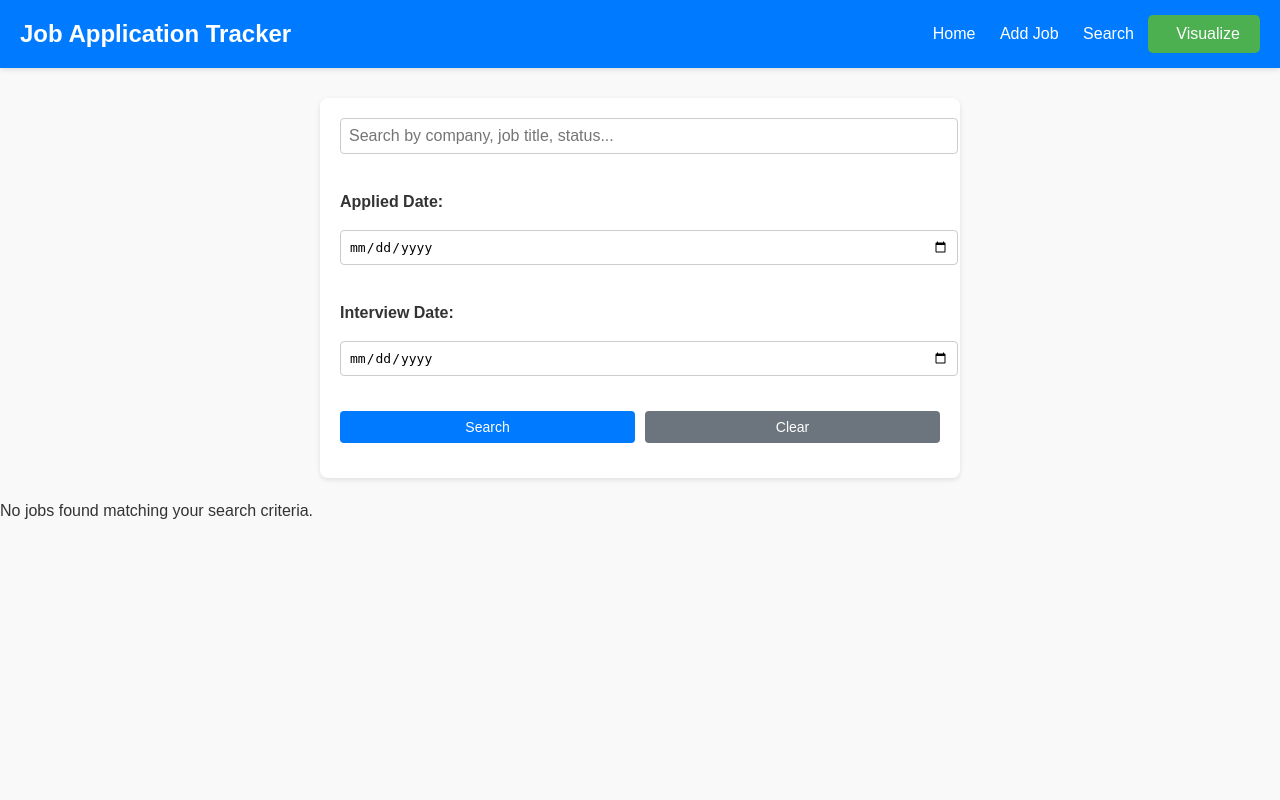
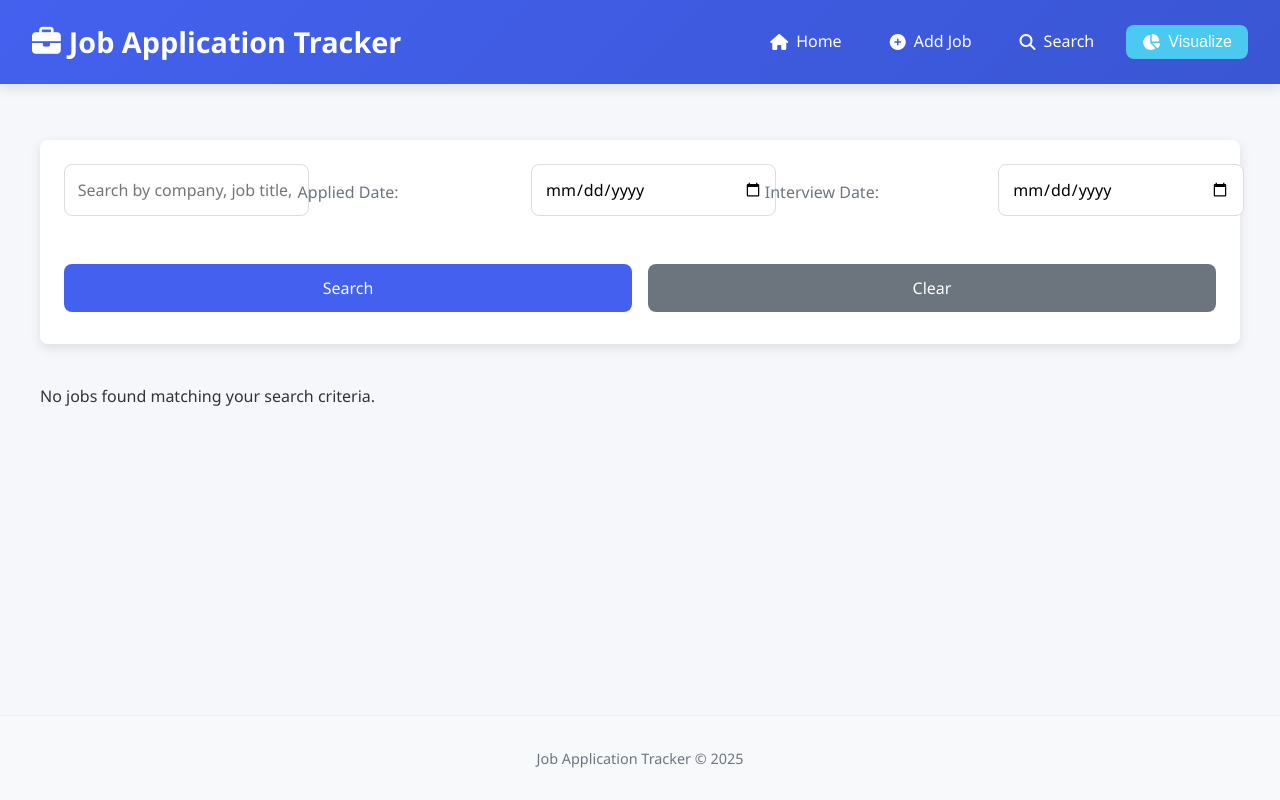
Before and after one commit to Navya-Sri-A/ease-job-track, a Flask app: page /search in a window 1280 px wide. Run offline with Flask 3, Linux system fonts and the light colour scheme; data that the repository does not hold is empty.

Commit message:
UI design Update

```diff
--- a/code/static/style.css
+++ b/code/static/style.css
@@ -1,181 +1,295 @@
+/* Modern Style for Job Application Tracker */
+:root {
+  --primary: #4361ee;
+  --primary-dark: #3a56d4;
+  --secondary: #4cc9f0;
+  --success: #06d6a0;
+  --warning: #ffd166;
+  --danger: #ef476f;
+  --light: #f8f9fa;
+  --dark: #212529;
+  --gray: #6c757d;
+  --box-shadow: 0 4px 12px rgba(0, 0, 0, 0.1);
+  --border-radius: 8px;
+  --transition: all 0.3s ease;
+}
+
 /* General Styles */
 body {
-  font-family: Arial, sans-serif;
+  font-family: 'Segoe UI', Tahoma, Geneva, Verdana, sans-serif;
   margin: 0;
   padding: 0;
   line-height: 1.6;
-  background-color: #f9f9f9;
+  background-color: #f5f7fa;
   color: #333;
+  min-height: 100vh;
+  display: flex;
+  flex-direction: column;
+}
+
+main {
+  flex: 1;
+  padding: 2rem;
+  max-width: 1200px;
+  margin: 0 auto;
+  width: 100%;
+}
+
+footer {
+  text-align: center;
+  padding: 1rem;
+  background-color: var(--light);
+  color: var(--gray);
+  font-size: 0.9rem;
+  border-top: 1px solid #eee;
+  margin-top: 2rem;
 }
 
 /* Header Styles */
 header {
-  background-color: #007bff;
+  background: linear-gradient(135deg, var(--primary), var(--primary-dark));
   color: white;
-  padding: 15px 20px;
+  padding: 1.2rem 2rem;
   display: flex;
   justify-content: space-between;
   align-items: center;
-  box-shadow: 0 2px 5px rgba(0, 0, 0, 0.1);
+  box-shadow: var(--box-shadow);
 }
 
 header h1 {
-  font-size: 1.5em;
+  font-size: 1.8rem;
   margin: 0;
+  font-weight: 600;
+  display: flex;
+  align-items: center;
+  gap: 0.5rem;
+}
+
+header nav {
+  display: flex;
+  align-items: center;
+  gap: 1rem;
 }
 
 header nav a {
   color: white;
-  margin-left: 20px;
   text-decoration: none;
-  font-size: 1em;
-  transition: color 0.3s ease;
+  font-size: 1rem;
+  padding: 0.5rem 1rem;
+  border-radius: var(--border-radius);
+  transition: var(--transition);
+  display: flex;
+  align-items: center;
+  gap: 0.5rem;
 }
 
 header nav a:hover {
-  color: #ffdd57;
+  background-color: rgba(255, 255, 255, 0.2);
 }
 
 /* Table Styles */
 table {
-  width: 95%;
-  margin: 20px auto;
+  width: 100%;
+  margin: 1.5rem 0;
   border-collapse: collapse;
   background: white;
-  box-shadow: 0 2px 5px rgba(0, 0, 0, 0.1);
-  border-radius: 5px;
+  box-shadow: var(--box-shadow);
+  border-radius: var(--border-radius);
   overflow: hidden;
 }
 
 table th,
 table td {
-  border: 1px solid #ddd;
-  padding: 15px;
+  padding: 1rem;
   text-align: left;
+  border-bottom: 1px solid #eee;
 }
 
 table th {
-  background-color: #f2f2f2;
-  font-weight: bold;
-  color: #555;
+  background-color: var(--primary);
+  color: white;
+  font-weight: 600;
+  text-transform: uppercase;
+  font-size: 0.85rem;
+  letter-spacing: 0.5px;
 }
 
-table tr:nth-child(even) {
-  background-color: #f9f9f9;
+table tr:last-child td {
+  border-bottom: none;
 }
 
 table tr:hover {
-  background-color: #f1f1f1;
+  background-color: rgba(67, 97, 238, 0.05);
+}
+
+/* Status-specific colors */
+td:nth-child(3) {
+  font-weight: 500;
+}
+
+tr td:nth-child(3):contains("Applied") {
+  color: var(--gray);
+}
+
+tr td:nth-child(3):contains("Interview") {
+  color: var(--warning);
+}
+
+tr td:nth-child(3):contains("Rejected") {
+  color: var(--danger);
+}
+
+tr td:nth-child(3):contains("Offer") {
+  color: var(--success);
 }
 
 /* Form Styles */
 form {
-  max-width: 400px;
-  margin: 30px auto;
-  padding: 20px;
+  max-width: 600px;
+  margin: 2rem auto;
+  padding: 2rem;
   background: white;
-  border-radius: 8px;
-  box-shadow: 0 2px 5px rgba(0, 0, 0, 0.1);
+  border-radius: var(--border-radius);
+  box-shadow: var(--box-shadow);
 }
 
 form label {
   display: block;
-  margin: 10px 0 5px;
-  font-weight: bold;
+  margin: 1rem 0 0.5rem;
+  font-weight: 500;
+  color: var(--dark);
 }
 
 form input,
 form select,
+form textarea,
 form button {
   width: 100%;
-  padding: 10px;
-  margin-bottom: 15px;
+  padding: 0.8rem;
+  margin-bottom: 0.5rem;
   border: 1px solid #ddd;
-  border-radius: 4px;
-  font-size: 1em;
+  border-radius: var(--border-radius);
+  font-size: 1rem;
+  font-family: inherit;
+}
+
+form textarea {
+  min-height: 100px;
+  resize: vertical;
 }
 
 form input:focus,
-form select:focus {
+form select:focus,
+form textarea:focus {
   outline: none;
-  border-color: #007bff;
-  box-shadow: 0 0 5px rgba(0, 123, 255, 0.5);
+  border-color: var(--primary);
+  box-shadow: 0 0 0 3px rgba(67, 97, 238, 0.2);
 }
 
-form button {
-  background-color: #007bff;
+form button,
+form input[type="submit"] {
+  background-color: var(--primary);
   color: white;
-  font-size: 1em;
+  font-weight: 600;
   cursor: pointer;
-  transition: background-color 0.3s ease;
+  transition: var(--transition);
+  border: none;
+  margin-top: 1rem;
 }
 
-form button:hover {
-  background-color: #0056b3;
+form button:hover,
+form input[type="submit"]:hover {
+  background-color: var(--primary-dark);
+  transform: translateY(-2px);
 }
 
-/* Responsive Design */
-@media (max-width: 768px) {
-  header {
-    flex-direction: column;
-    text-align: center;
-  }
-
-  table {
-    width: 100%;
-  }
-
-  form {
-    width: 90%;
-  }
+/* Action Links */
+td a {
+  display: inline-block;
+  padding: 0.4rem 0.8rem;
+  margin-right: 0.5rem;
+  text-decoration: none;
+  border-radius: var(--border-radius);
+  font-weight: 500;
+  font-size: 0.85rem;
+  transition: var(--transition);
 }
 
+td a[href*="edit"] {
+  background-color: var(--primary);
+  color: white;
+}
+
+td a[href*="delete"] {
+  background-color: var(--danger);
+  color: white;
+}
+
+td a[href*="feedback"], td a[href*="notes"] {
+  background-color: var(--secondary);
+  color: white;
+}
+
+td a:hover {
+  opacity: 0.9;
+  transform: translateY(-2px);
+}
+
+/* Search Form */
 .search-form {
-  margin-bottom: 20px;
-  display: flex;
-  flex-direction: column;
-  gap: 10px;
-  max-width: 600px;
+  margin: 1.5rem 0 2.5rem;
+  display: grid;
+  grid-template-columns: repeat(auto-fill, minmax(200px, 1fr));
+  gap: 1rem;
+  background: white;
+  padding: 1.5rem;
+  border-radius: var(--border-radius);
+  box-shadow: var(--box-shadow);
+  max-width: 100%;
 }
 
 .search-form input[type="text"],
 .search-form input[type="date"] {
-  padding: 8px;
-  border: 1px solid #ccc;
-  border-radius: 4px;
+  padding: 0.8rem;
+  border: 1px solid #ddd;
+  border-radius: var(--border-radius);
   width: 100%;
 }
 
 .search-form label {
-  font-weight: bold;
-  margin-bottom: 5px;
+  font-weight: 500;
+  color: var(--gray);
+  margin-bottom: 0.5rem;
 }
 
 .form-buttons {
   display: flex;
-  gap: 10px;
-  margin-top: 10px;
+  gap: 1rem;
+  grid-column: 1 / -1;
+  justify-content: flex-end;
+  margin-top: 0.5rem;
 }
 
 .form-buttons button {
-  padding: 8px 12px;
+  padding: 0.8rem 1.5rem;
   border: none;
-  border-radius: 4px;
+  border-radius: var(--border-radius);
   cursor: pointer;
-  font-size: 14px;
+  font-weight: 500;
+  transition: var(--transition);
 }
 
 .form-buttons button[type="submit"] {
-  background-color: #007bff;
+  background-color: var(--primary);
   color: white;
 }
 
 .form-buttons button[type="submit"]:hover {
-  background-color: #0056b3;
+  background-color: var(--primary-dark);
 }
 
 .form-buttons button[type="button"] {
-  background-color: #6c757d;
+  background-color: var(--gray);
   color: white;
 }
 
@@ -183,8 +297,15 @@ form button:hover {
   background-color: #5a6268;
 }
 
+/* Popup & Visualization */
 .centered-text {
   text-align: center;
+  margin-bottom: 1.5rem;
+}
+
+.centered-text h2, .centered-text h3 {
+  color: var(--primary);
+  font-weight: 600;
 }
 
 .popup {
@@ -194,69 +315,138 @@ form button:hover {
   top: 0;
   width: 100%;
   height: 100%;
-  background-color: rgba(0, 0, 0, 0.5);
+  background-color: rgba(0, 0, 0, 0.6);
   justify-content: center;
   align-items: center;
+  z-index: 1000;
 }
 
 .popup-content {
   background-color: white;
-  padding: 20px;
-  border-radius: 5px;
-  width: 50%;
-  max-width: 500px;
+  padding: 2rem;
+  border-radius: var(--border-radius);
+  width: 80%;
+  max-width: 700px;
+  max-height: 80vh;
+  overflow-y: auto;
   position: relative;
+  box-shadow: 0 10px 25px rgba(0, 0, 0, 0.15);
 }
 
 .close-button {
   position: absolute;
-  top: 10px;
-  right: 10px;
+  top: 1.2rem;
+  right: 1.2rem;
   cursor: pointer;
-  font-size: 20px;
+  font-size: 1.5rem;
+  color: var(--gray);
+  transition: var(--transition);
+}
+
+.close-button:hover {
+  color: var(--danger);
 }
 
 #visualizeButton {
-  background-color: #4caf50;
+  background-color: var(--secondary);
   color: white;
   border: none;
-  padding: 10px 20px;
-  border-radius: 5px;
-  margin-left: 10px;
+  padding: 0.5rem 1rem;
+  border-radius: var(--border-radius);
   cursor: pointer;
-  font-size: 16px;
+  font-size: 1rem;
+  display: flex;
+  align-items: center;
+  gap: 0.5rem;
+  font-weight: 500;
+  transition: var(--transition);
 }
 
 #visualizeButton:hover {
-  background-color: #45a049;
+  background-color: #3db8e0;
+  transform: translateY(-2px);
 }
 
-#visualizeButton i {
-  margin-right: 8px;
-}
-
+/* Chart Tabs */
 .tab {
   display: flex;
-  justify-content: space-around;
-  margin-bottom: 20px;
+  border-bottom: 1px solid #eee;
+  margin-bottom: 1.5rem;
 }
 
 .tab button {
-  padding: 10px 20px;
+  flex: 1;
+  padding: 1rem;
   border: none;
-  background-color: #f1f1f1;
+  background-color: transparent;
   cursor: pointer;
+  font-weight: 500;
+  color: var(--gray);
+  transition: var(--transition);
+  border-bottom: 2px solid transparent;
 }
 
 .tab button.active {
-  background-color: #007bff;
-  color: white;
+  color: var(--primary);
+  border-bottom: 2px solid var(--primary);
+}
+
+.tab button:hover:not(.active) {
+  background-color: #f8f9fa;
 }
 
 .chart-container {
   display: none;
+  padding: 1rem;
+  min-height: 400px;
 }
 
 .chart-container.active {
   display: block;
 }
+
+/* Responsive Design */
+@media (max-width: 768px) {
+  header {
+    flex-direction: column;
+    text-align: center;
+    padding: 1rem;
+  }
+
+  header h1 {
+    margin-bottom: 1rem;
+  }
+
+  header nav {
+    flex-wrap: wrap;
+    justify-content: center;
+  }
+
+  main {
+    padding: 1rem;
+  }
+
+  table {
+    display: block;
+    overflow-x: auto;
+  }
+
+  form {
+    width: 100%;
+    padding: 1.5rem;
+  }
+
+  .popup-content {
+    width: 95%;
+    padding: 1.5rem;
+  }
+}
+
+/* Utility Classes */
+.mt-1 { margin-top: 0.5rem; }
+.mt-2 { margin-top: 1rem; }
+.mt-3 { margin-top: 1.5rem; }
+.mb-1 { margin-bottom: 0.5rem; }
+.mb-2 { margin-bottom: 1rem; }
+.mb-3 { margin-bottom: 1.5rem; }
+.text-center { text-align: center; }
--- a/code/templates/base.html
+++ b/code/templates/base.html
@@ -8,20 +8,28 @@
       rel="stylesheet"
       href="{{ url_for('static', filename='style.css') }}"
     />
+    <link
+      rel="stylesheet"
+      href="https://cdnjs.cloudflare.com/ajax/libs/font-awesome/6.4.0/css/all.min.css"
+    />
     <script src="https://cdn.jsdelivr.net/npm/chart.js"></script>
   </head>
   <body>
     <header>
-      <h1>Job Application Tracker</h1>
+      <h1><i class="fas fa-briefcase"></i> Job Application Tracker</h1>
       <nav>
-        <a href="{{ url_for('index') }}">Home</a>
-        <a href="{{ url_for('add_job') }}">Add Job</a>
-        <a href="{{ url_for('search_jobs') }}">Search</a>
+        <a href="{{ url_for('index') }}"><i class="fas fa-home"></i> Home</a>
+        <a href="{{ url_for('add_job') }}"><i class="fas fa-plus-circle"></i> Add Job</a>
+        <a href="{{ url_for('search_jobs') }}"><i class="fas fa-search"></i> Search</a>
         <button id="visualizeButton">
           <i class="fas fa-chart-pie"></i> Visualize
         </button>
       </nav>
     </header>
     <main>{% block content %}{% endblock %}</main>
+    <footer>
+      <p>Job Application Tracker &copy; 2025</p>
+    </footer>
+    <script src="{{ url_for('static', filename='script.js') }}"></script>
   </body>
 </html>
```
